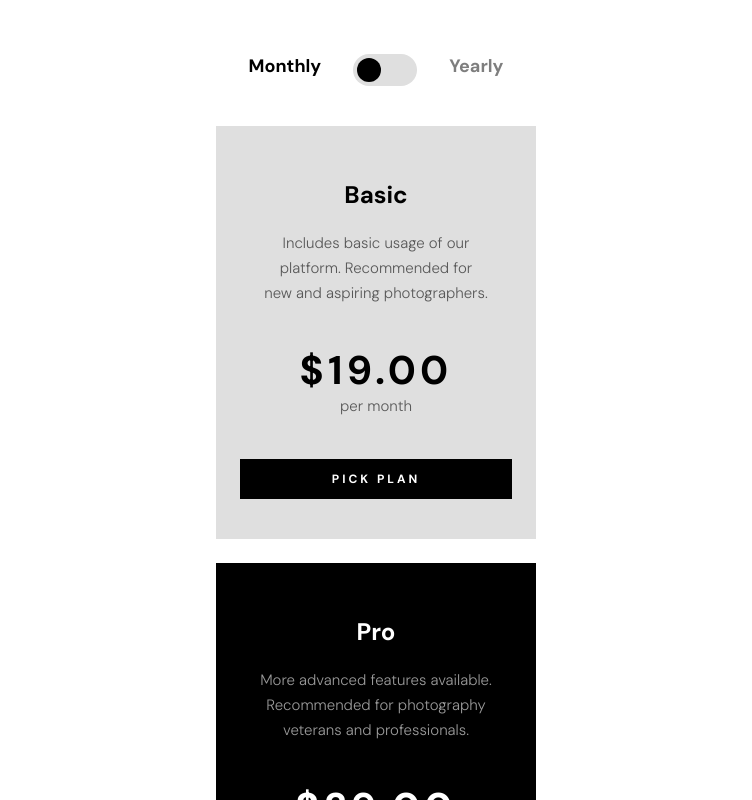
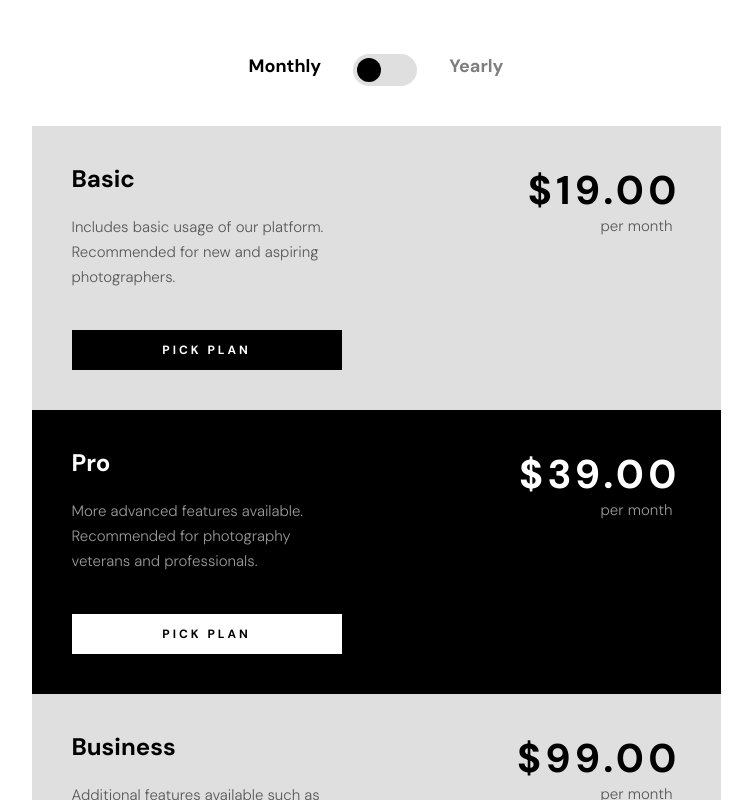
Before and after one commit to jdubcodes/photosnap-website, a React (Vite) app: page /pricing in a window 1280 px wide. Shown: the part 620-1420 px from the top of the page, without its empty margins (264-1016 px from the left). Built offline with nearby package versions, Linux system fonts and the light colour scheme.

Commit message:
Complete price cards for all screen sizes

```diff
--- a/src/components/Pricing.jsx
+++ b/src/components/Pricing.jsx
@@ -35,7 +35,7 @@ export default function Pricing() {
           checked={checked}
           handleChange={() => setChecked(!checked)}
         />
-        <div className='mt-10 mb-16 px-7 flex flex-col gap-6 items-center'>
+        <div className='mt-10 mb-16 px-7 flex flex-col gap-6 items-center md:gap-0 lg:mt-12 lg:mb-20 lg:flex-row lg:justify-center lg:gap-[1.875rem]'>
           <PriceCard
             heading={basic.title}
             body={basic.body}
@@ -55,6 +55,7 @@ export default function Pricing() {
             textColor='white'
             btnBg='white'
             btnTextColor='black'
+            height='price-card'
           />
           <PriceCard
             heading={business.title}
--- a/src/components/utilities/PriceCard.jsx
+++ b/src/components/utilities/PriceCard.jsx
@@ -7,21 +7,28 @@ export default function PriceCard({
   textColor,
   btnBg,
   btnTextColor,
+  height,
 }) {
   return (
     <div
-      className={`max-w-[20rem] pt-14 px-6 pb-10 bg-${cardBg} flex flex-col gap-10 justify-center text-center`}
+      className={`max-w-[20rem] pt-14 px-6 pb-10 bg-${cardBg} flex flex-col gap-10 justify-center text-center md:max-w-full md:w-[43.063rem] md:pt-10 md:px-10 md:text-left md:relative lg:w-[21.875rem] lg:h-${height} lg:pt-14 lg:flex lg:items-center lg:text-center`}
     >
       <div className={`text-${textColor}`}>
         <h5 className='mb-6 text-price-title'>{heading}</h5>
-        <p className='text-body opacity-60 text-balance'>{body}</p>
+        <p className='text-body opacity-60 text-balance md:max-w-[16.875rem] md:text-wrap lg:text-balance'>
+          {body}
+        </p>
       </div>
-      <div className={`flex flex-col text-${textColor}`}>
+      <div
+        className={`flex flex-col text-${textColor} md:absolute md:top-10 md:right-10 lg:static`}
+      >
         <span className='text-heading-tablet'>${price}</span>
-        <span className='text-price-time opacity-60'>per {time}</span>
+        <span className='text-price-time opacity-60 md:text-right md:pr-2 lg:text-center'>
+          per {time}
+        </span>
       </div>
       <button
-        className={`w-full h-10 bg-${btnBg} text-${btnTextColor} text-price-btn uppercase`}
+        className={`w-full h-10 bg-${btnBg} text-${btnTextColor} text-price-btn uppercase md:w-[16.875rem]`}
       >
         Pick plan
       </button>
--- a/tailwind.config.js
+++ b/tailwind.config.js
@@ -20,6 +20,7 @@ export default {
         'card-img-mobile': '17rem',
         'card-img-tablet': '37.5rem',
         'story-img': '23.438rem',
+        'price-card': '29.375rem',
       },
       minHeight: {
         'vp-mobile': 'calc(100vh - 72px)',
```
